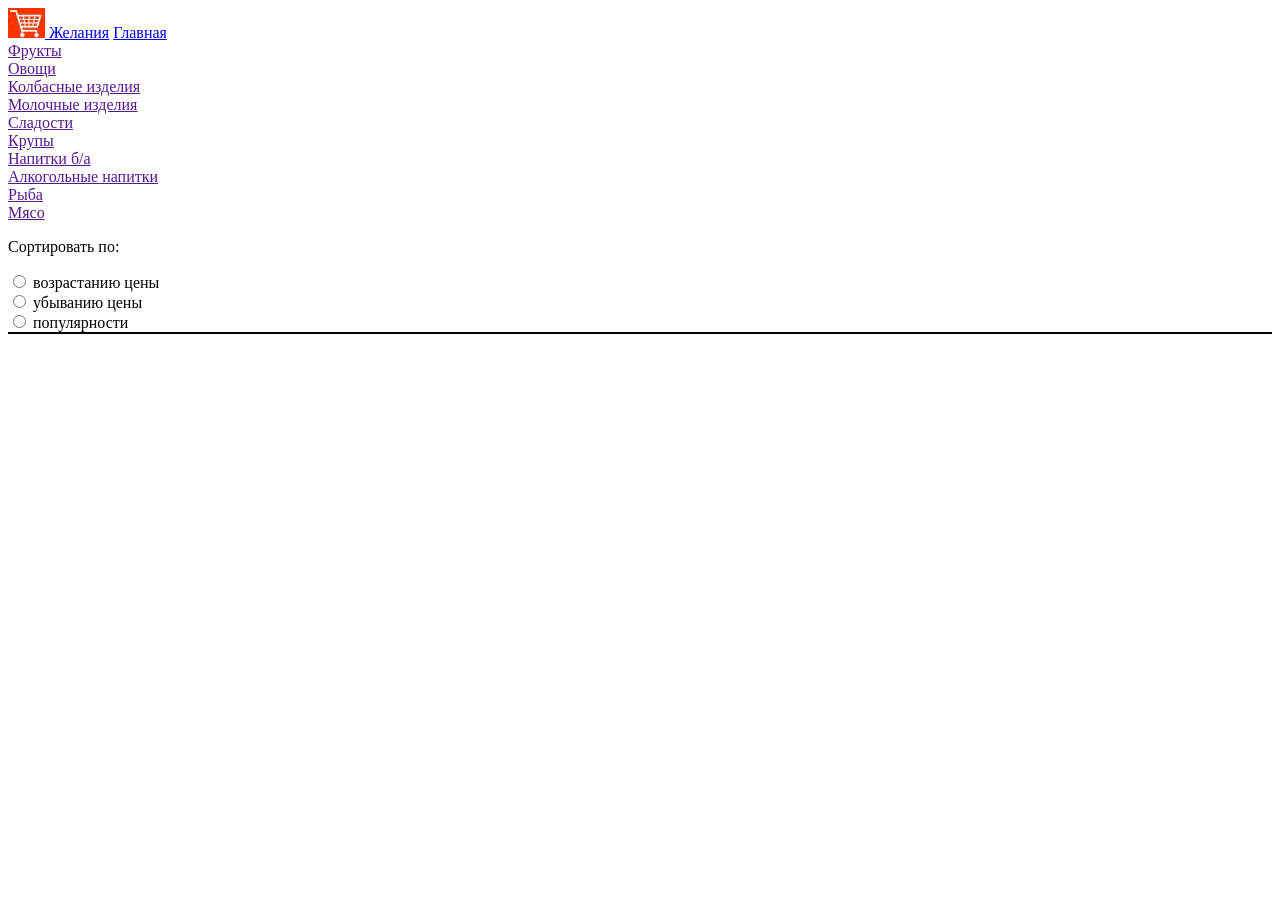
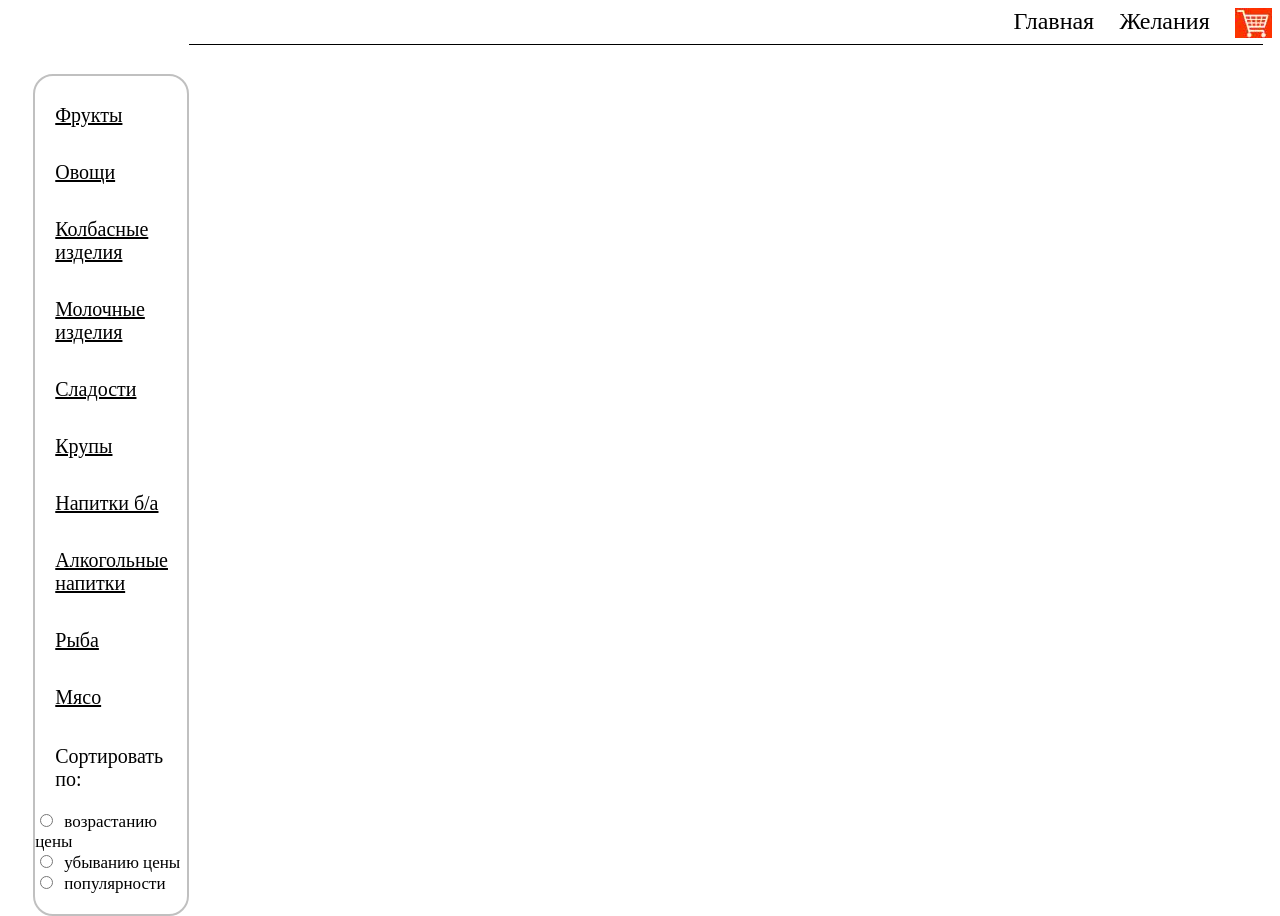
Before and after one commit to nastencaa1994/shop, a PHP site: page / in a window 1280 px wide. Before the commit the page ends 334 px from the top, so only its background shows below. Run offline with PHP 8.4, Linux system fonts and the light colour scheme; data that the repository does not hold is empty.

Commit message:
Update main.css

```diff
--- a/shblonShop/css/main.css
+++ b/shblonShop/css/main.css
@@ -5,7 +5,7 @@
 	margin:30px;
 	float:left;
 	text-align:center;
-	padding:20px;
+	padding:30px;
 }
 .cart .name{
 	font-size:1.4rem;
@@ -42,11 +42,65 @@
 	 border: 1px solid #42b983;
 }
 .goods-out{
-	border-top:1px solid black;
 	border-bottom:1px solid black;
+	float:left;
+	width:85%;
+	padding:0px 80px 0px 70px;
+	box-sizing:border-box;
+
 }
 .goods-out::after{
 	content:"";
 	display:block;
 	clear:both;
 }
+nav a
+{
+	text-decoration:none;
+	float:right;
+	margin-left:2%;
+	font-size:150%;
+	color:black;
+}
+.goods-out a{
+	text-decoration:none;
+	color:black;
+}
+.menu
+{
+	float:right;
+	width:100%;
+}
+.abside
+{
+	width:12%;
+	float:left;
+	margin-top:30px;
+	border:2px solid silver;
+	border-radius:20px;
+	padding-bottom:20px;
+	padding-top:20px;
+	margin-left:2%;
+}
+.abside p{
+	padding: 8px 8px 0px 20px;
+	font-size: 20px;
+	color: black;
+	display: block;
+}
+.m{
+	padding: 8px 8px 8px 20px;
+	font-size: 20px;
+	color: black;
+	display: block;
+
+}
+.con{
+	width:100%;
+}
+.filtr label
+{
+	padding: 0px 4px 8px 4px;
+	font-size: 17px;
+	color: black;
+}
```
